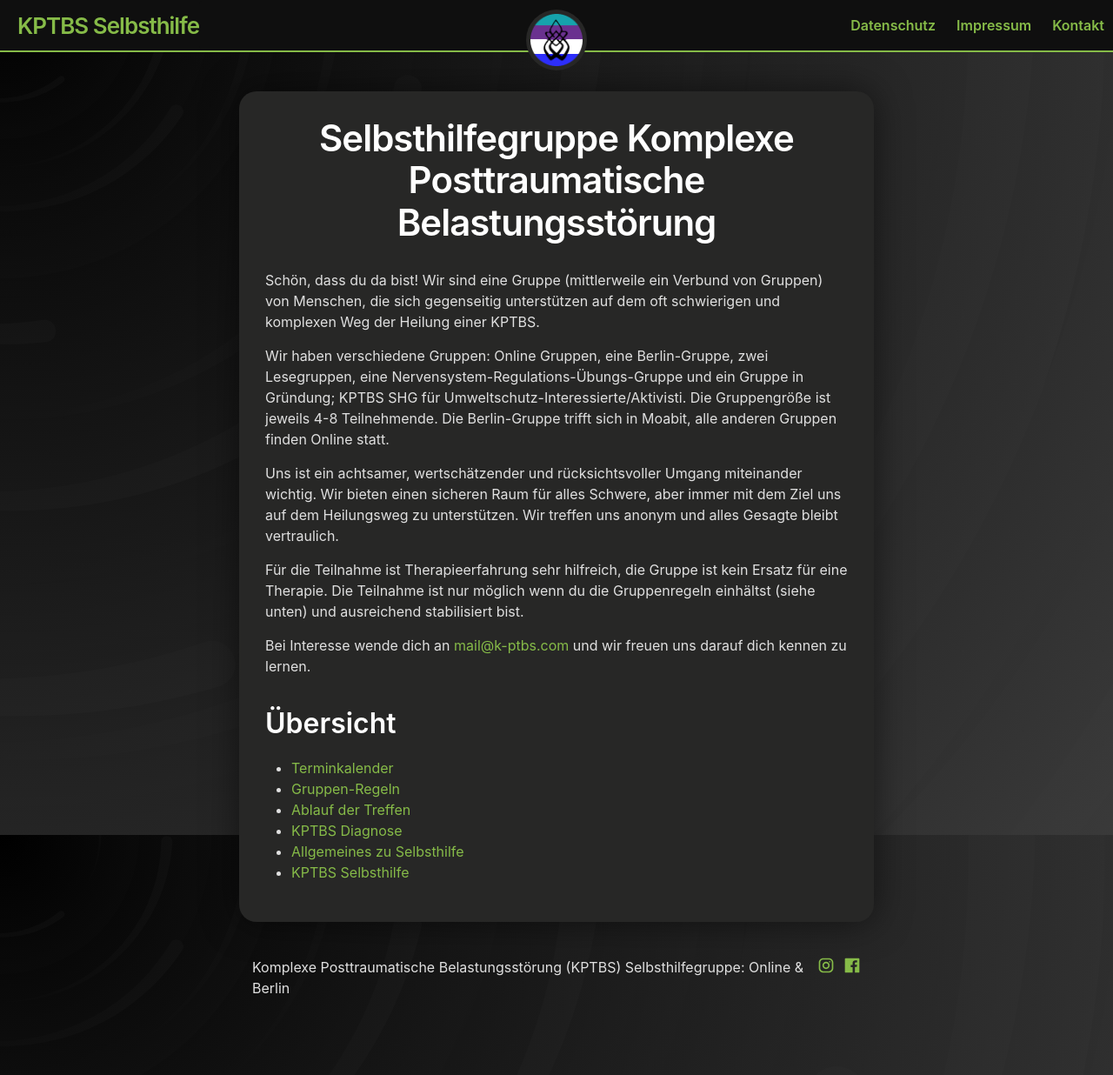
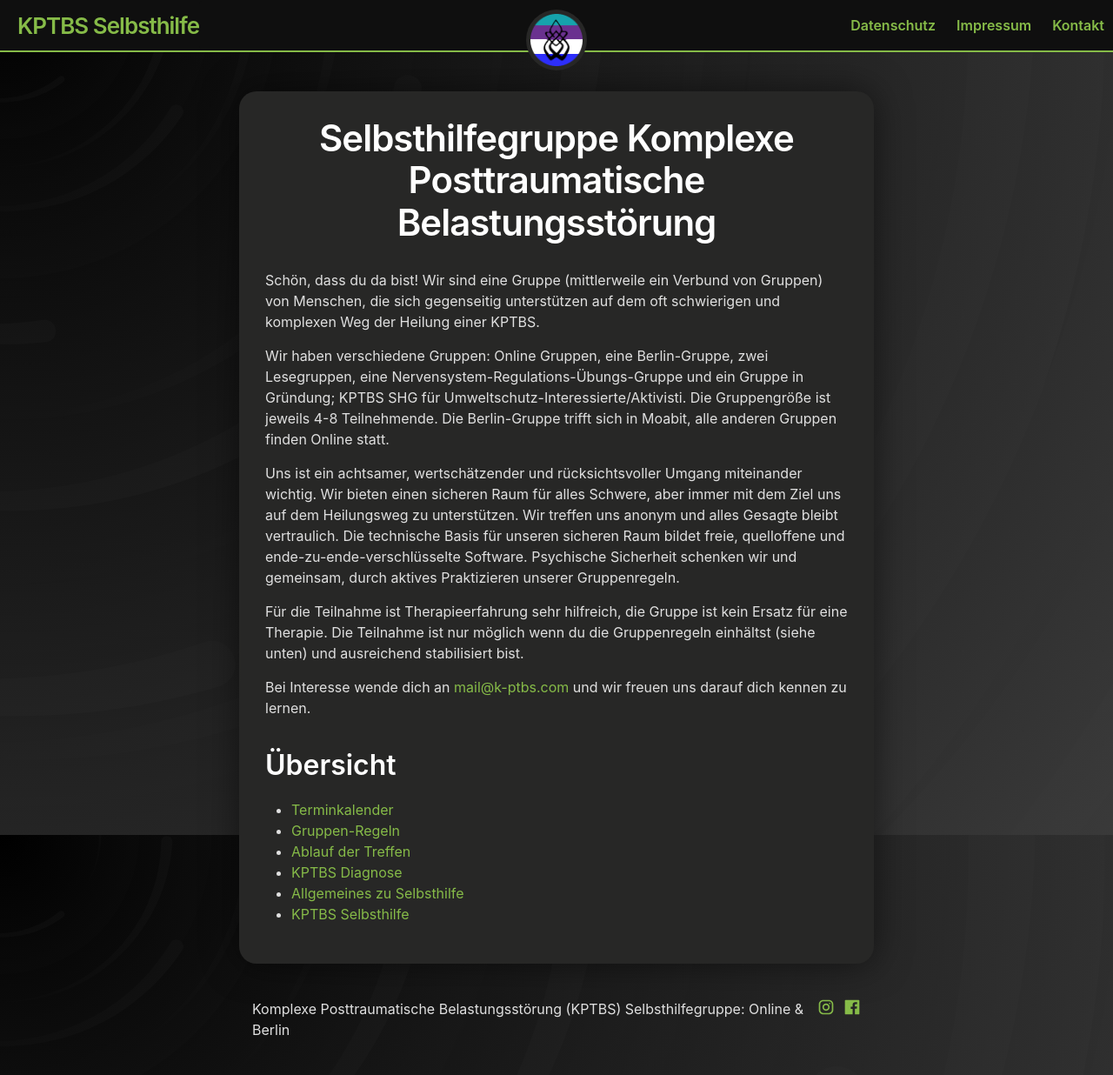
Before and after one commit to 3xz/k-ptbs, a Jekyll site: the page built from _posts/2023-07-18-willkommen.md, in a window 1280 px wide and 1236 px high. Shown: the whole window at 87% size. Built offline with Jekyll 4.4.1, drawn with Linux system fonts in a browser that asks for light colours.

Commit message:
Update 2023-07-18-willkommen.md

```diff
--- a/_posts/2023-07-18-willkommen.md
+++ b/_posts/2023-07-18-willkommen.md
@@ -7,7 +7,7 @@ Schön, dass du da bist! Wir sind eine Gruppe (mittlerweile ein Verbund von Grup
 
 Wir haben verschiedene Gruppen: Online Gruppen, eine Berlin-Gruppe, zwei Lesegruppen, eine Nervensystem-Regulations-Übungs-Gruppe und ein Gruppe in Gründung; KPTBS SHG für Umweltschutz-Interessierte/Aktivisti. Die Gruppengröße ist jeweils 4-8 Teilnehmende. Die Berlin-Gruppe trifft sich in Moabit, alle anderen Gruppen finden Online statt.
 
-Uns ist ein achtsamer, wertschätzender und rücksichtsvoller Umgang miteinander wichtig. Wir bieten einen sicheren Raum für alles Schwere, aber immer mit dem Ziel uns auf dem Heilungsweg zu unterstützen. Wir treffen uns anonym und alles Gesagte bleibt vertraulich.
+Uns ist ein achtsamer, wertschätzender und rücksichtsvoller Umgang miteinander wichtig. Wir bieten einen sicheren Raum für alles Schwere, aber immer mit dem Ziel uns auf dem Heilungsweg zu unterstützen. Wir treffen uns anonym und alles Gesagte bleibt vertraulich. Die technische Basis für unseren sicheren Raum bildet freie, quelloffene und ende-zu-ende-verschlüsselte Software. Psychische Sicherheit schenken wir und gemeinsam, durch aktives Praktizieren unserer Gruppenregeln.
 
 Für die Teilnahme ist Therapieerfahrung sehr hilfreich, die Gruppe ist kein Ersatz für eine Therapie. Die Teilnahme ist nur möglich wenn du die Gruppenregeln einhältst (siehe unten) und ausreichend stabilisiert bist.
 
```
